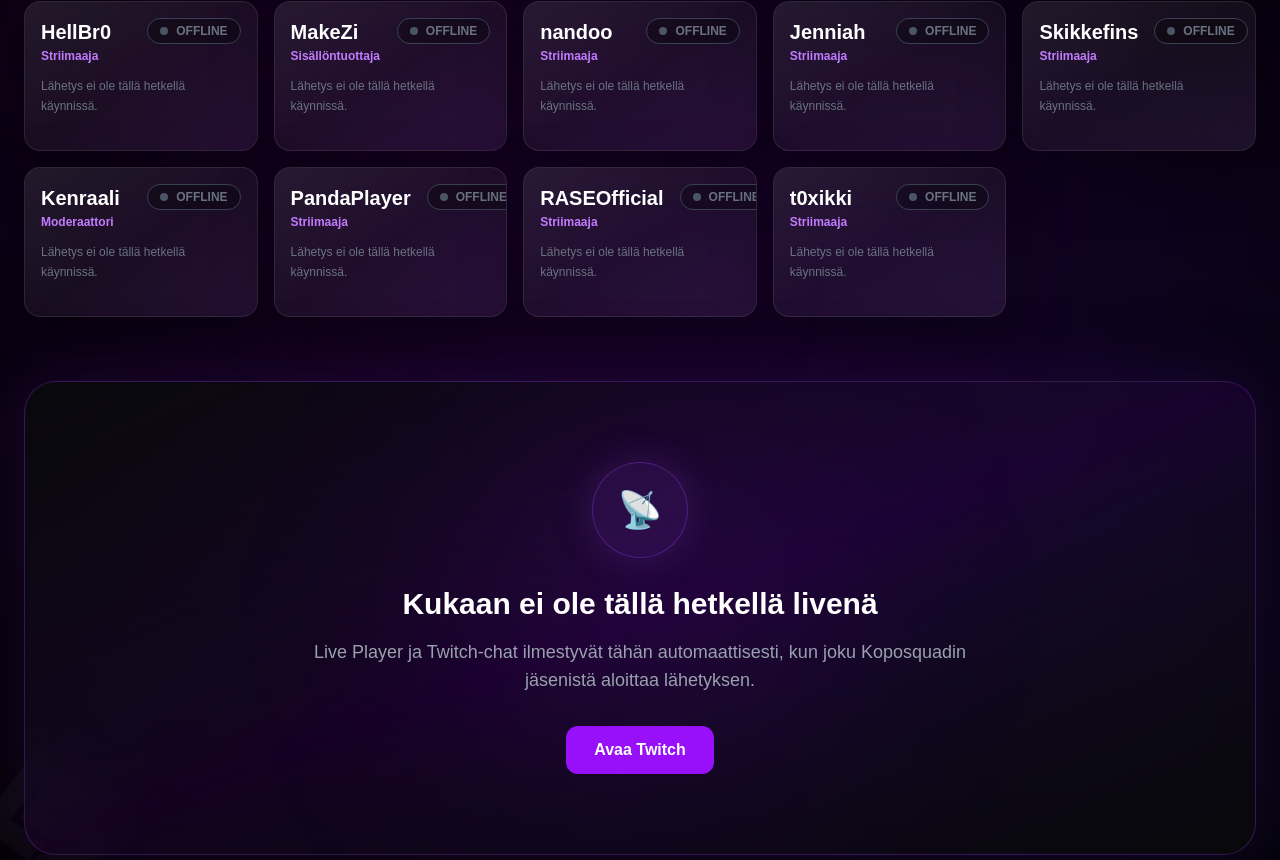
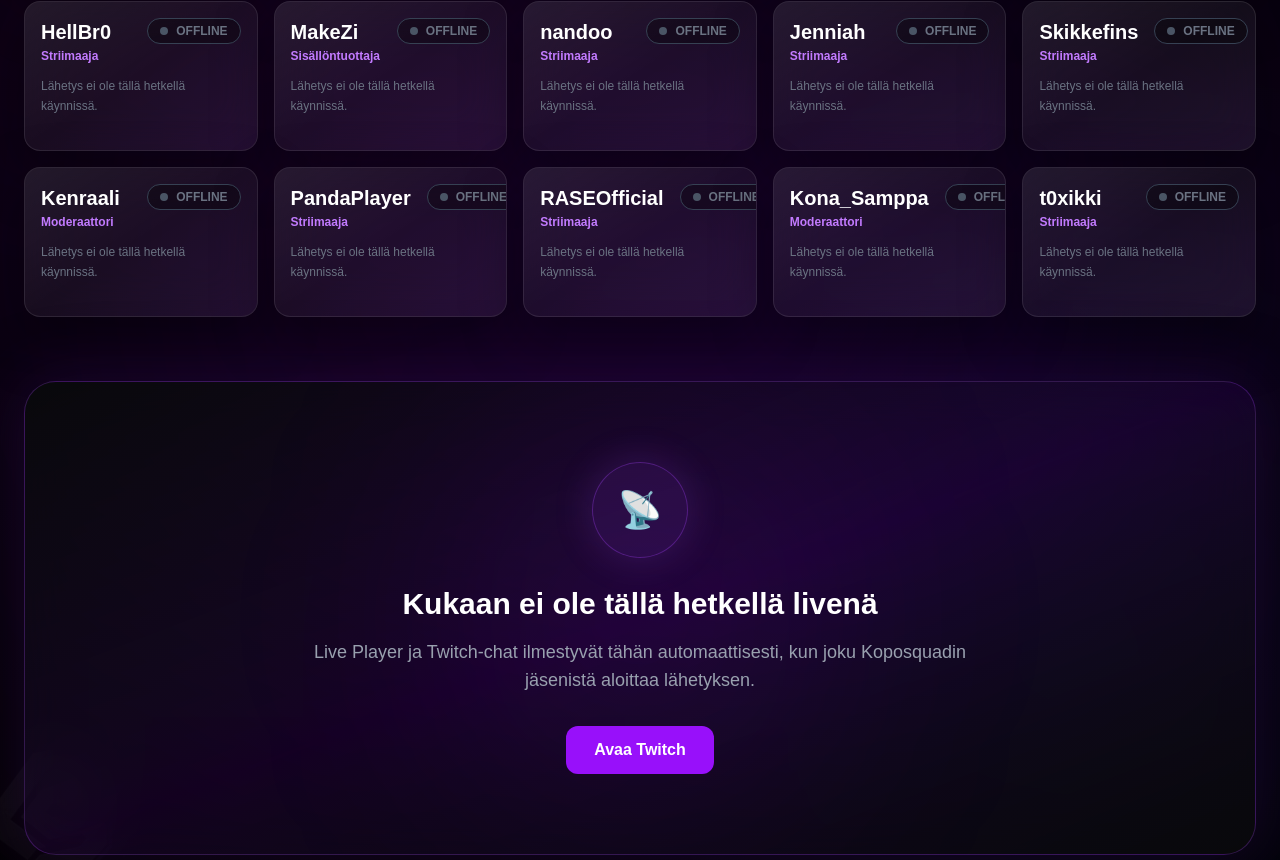
Before and after one commit to KopoStream/koposquad, a Next.js app: page / in a window 1280 px wide. Shown: the part 3160-4020 px from the top of the page. Built offline with nearby package versions, Linux system fonts and the light colour scheme; no server answers.

Commit message:
Lisätty Kona_Samppa moderaattoriksi ja päivitetty Tietoa-sivu

```diff
--- a/app/data/members.ts
+++ b/app/data/members.ts
@@ -242,6 +242,21 @@ export const members: Member[] = [
     content: "Variety-striimit, pelit ja yhteisöllinen sisältö",
   },
 
+{
+  name: "Kona_Samppa",
+  role: "Moderaattori",
+  twitch: "kona_samppa",
+
+  image: "",
+
+  bio: "Olen sosiaalinen, rento ja asiallinen kaveri, joka viihtyy Twitch-yhteisöissä ja nauttii moderaattorin tehtävistä.\n\nHaluan olla mukana pitämässä chatin mukavana, turvallisena ja asiallisena kaikille katsojille. Minulta löytyy kokemusta moderaattorin tehtävistä, olen luotettava, aktiivinen erityisesti iltaisin ja viikonloppuisin sekä aina valmis oppimaan uutta. Pyrin huomioimaan kaikki tasapuolisesti ja tekemään moderaattorin tehtävät huolellisesti ja vastuullisesti.\n\nHaluan olla juuri KOPOSQUADin moderaattori, koska uskon yhteisön tavoitteisiin ja haluan olla mukana rakentamassa siitä entistä parempaa paikkaa niin striimaajille kuin katsojillekin.",
+
+  country: "Suomi",
+
+  games: "Vaihtelevat pelit",
+  content: "Twitch-moderaattori",
+},
+
   {
     name: "t0xikki",
     role: "Striimaaja",
```
